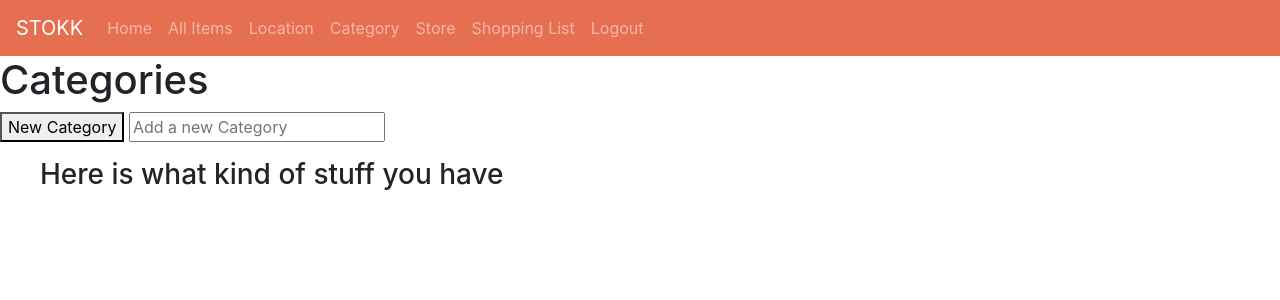
After one commit to michaelprince3/backend-capstone, a Django app: page /categories in a window 1280 px wide. The commit adds this page. Shown: the top 300 px of the page. Run offline with Django 3.2, Linux system fonts and the light colour scheme; the visitor is signed in with stand-in values (Sample User, id 1); data that the repository does not hold is empty; some libraries are stand-ins or nearby versions.

Commit message:
everything works

```diff
--- a/stokkapp/templates/base.html
+++ b/stokkapp/templates/base.html
@@ -43,7 +43,7 @@
                     <a class="nav-link" href="{% url 'stokkapp:locations' %}">Location</a>
                 </li>
                 <li class="nav-item">
-                    <a class="nav-link" href="{% url 'stokkapp:home' %}">Category</a>
+                    <a class="nav-link" href="{% url 'stokkapp:categories' %}">Category</a>
                 </li>
                 <li class="nav-item">
                     <a class="nav-link" href="{% url 'stokkapp:stores' %}">Store</a>
--- /dev/null
+++ b/stokkapp/templates/category/category_list.html
@@ -0,0 +1,47 @@
+{% extends 'base.html' %}
+{% load static %}
+
+{% block css %}
+    {% comment %} <link rel="stylesheet" href="{% static 'styles/item.css' %}" /> {% endcomment %}
+{% endblock %}
+
+{% block content %}
+    <h1>Categories</h1>
+
+    {% if one_category.id is not None %}
+    <form action="{% url 'stokkapp:categoriesedit' one_category.id%}" method="POST">
+        {% csrf_token %}
+        <input type="hidden" name="actual_method" value="PUT">
+            <button>Save Category</button>
+            <input id="name" type="text" required name="name" value="{{one_category.name}}">
+
+    </form>
+    {% else %}
+    <form action="{% url 'stokkapp:categories' %}" method="POST">
+        {% csrf_token %}
+            <button>New Category</button>
+            <input id="name" type="text" required name="name" placeholder="Add a new Category">
+
+    </form>
+    {% endif %}
+    <ol class="items">
+    <h3>Here is what kind of stuff you have</h3>
+    {% for category in all_categories %}
+        <li class="item">
+            <div class="item__description">
+                {{category.name}}
+            </div>
+
+            <form action="{% url 'stokkapp:categoriesedit' category.id %}" method="POST">
+            {% csrf_token %}
+            <input type="hidden" name="actual_method" value="DELETE">
+            <button>Delete</button>
+            </form>
+            <form action="{% url 'stokkapp:categoriesedit' category.id %}" method="GET">
+            {% csrf_token %}
+            <button>Edit</button>
+            </form>
+        </li>
+    {% endfor %}
+        </ol>
+{% endblock %}
--- a/stokkapp/urls.py
+++ b/stokkapp/urls.py
@@ -22,6 +22,8 @@ urlpatterns = [
     path('locations', location_list, name='locations'),
     path('locations/<int:location_id>', location_modify, name='locationsedit'),
     path('stores', store_list, name='stores'),
-    path('stores/<int:store_id>', store_modify, name='storesedit')
+    path('stores/<int:store_id>', store_modify, name='storesedit'),
+    path('categories', category_list, name='categories'),
+    path('categories/<int:category_id>', category_modify, name='categoriesedit')
 
 ]
--- a/stokkapp/views/__init__.py
+++ b/stokkapp/views/__init__.py
@@ -8,3 +8,4 @@ from .shoppinglist.shopping_list import shopping_list
 from .shoppinglist.shopping_list_item import shopping_list_item
 from .location.location_list import location_list, location_modify
 from .store.store_list import store_list, store_modify
+from .category.category_list import category_list, category_modify
--- /dev/null
+++ b/stokkapp/views/category/category_list.py
@@ -0,0 +1,65 @@
+from django.shortcuts import render, redirect, reverse
+from django.contrib.auth.decorators import login_required
+from stokkapp.models import Category
+
+
+@login_required
+def category_list(request):
+    if request.method == 'GET':
+        all_categories = Category.objects.all()
+
+        template = 'category/category_list.html'
+        context = {
+            'all_categories': all_categories,
+
+        }
+
+        return render(request, template, context)
+
+    elif request.method == 'POST':
+        form_data = request.POST
+
+
+
+        new_category = Category.objects.create(
+            name=form_data['name'],
+
+        )
+
+        return redirect(reverse('stokkapp:categories'))
+
+@login_required
+def category_modify(request, category_id):
+    all_categories = Category.objects.all()
+    one_category = Category.objects.get(pk=category_id)
+    if request.method == 'GET':
+
+        template = 'category/category_list.html'
+        context = {
+            'all_categories': all_categories,
+            'one_category': one_category
+
+        }
+
+        return render(request, template, context)
+
+    if request.method == 'POST':
+        form_data = request.POST
+        if (
+            "actual_method" in form_data
+            and form_data["actual_method"] == "PUT"
+        ):
+            one_category.name = form_data['name']
+
+            one_category.save()
+
+            return redirect(reverse('stokkapp:categories'))
+
+        if (
+            "actual_method" in form_data
+            and form_data["actual_method"] == "DELETE"
+            ):
+
+            one_category.delete()
+
+            return redirect(reverse('stokkapp:categories'))
```
